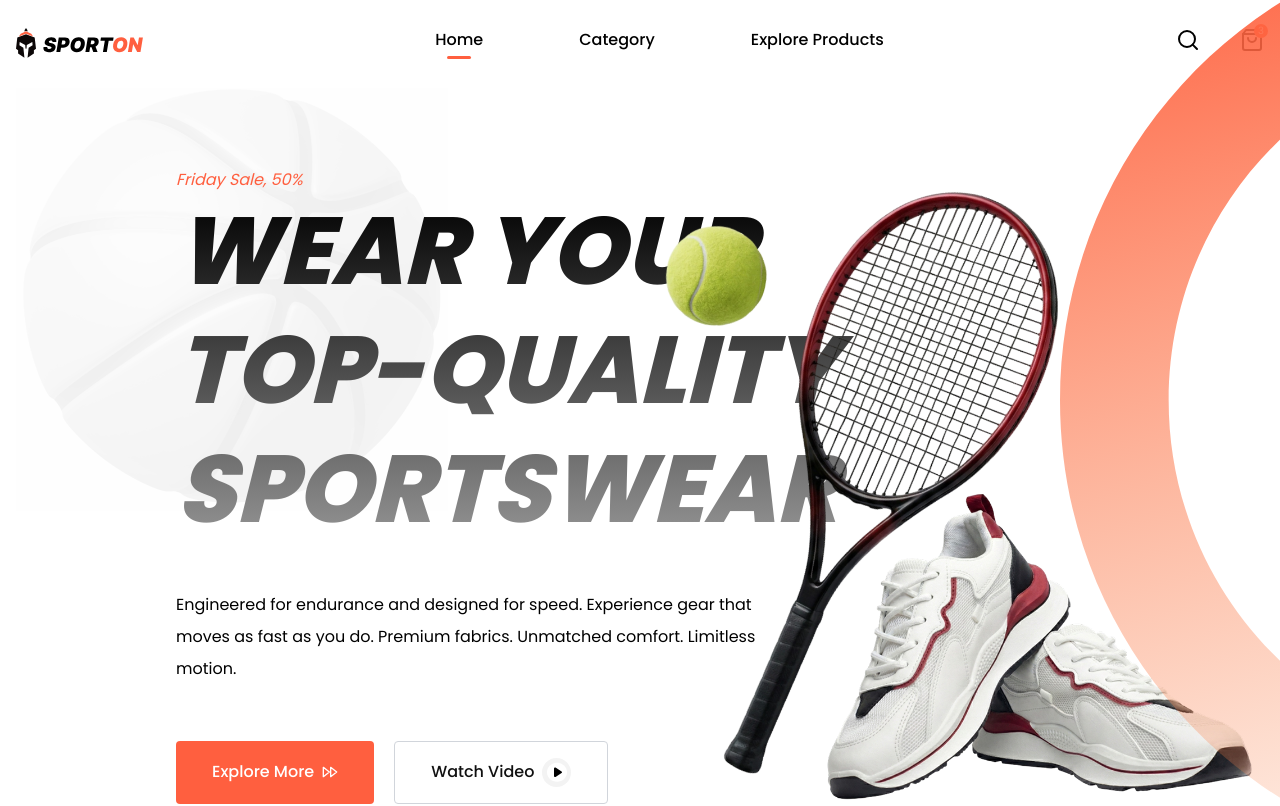
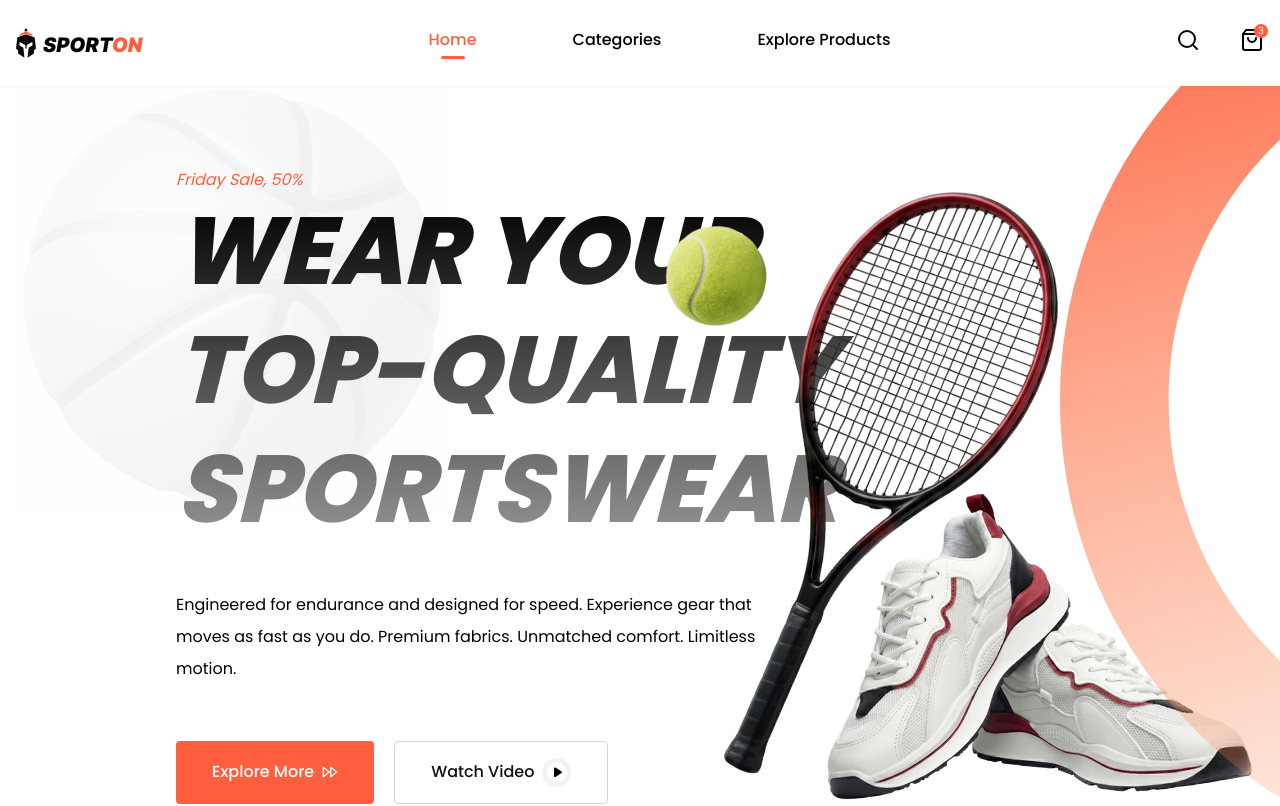
Before and after one commit to melindanurss/sporton-project-aguna-course, a React (Vite) app: page / in a window 1280 px wide. Shown: the top 806 px of the page. Built offline with nearby package versions, Linux system fonts and the light colour scheme.

Commit message:
Interactive header and smooth scroll

```diff
--- a/src/landing/components/layouts/header.jsx
+++ b/src/landing/components/layouts/header.jsx
@@ -1,27 +1,115 @@
-import { FiSearch, FiShoppingBag } from "react-icons/fi";
+import { useState, useEffect } from "react";
+import { FiSearch, FiShoppingBag, FiX } from "react-icons/fi";
 
 const Header = () => {
+  const [activeSection, setActiveSection] = useState("hero-section");
+  const [isSearchOpen, setIsSearchOpen] = useState(false);
+  const [searchQuery, setSearchQuery] = useState("");
+
+  const scrollToSection = (sectionId) => {
+    const section = document.getElementById(sectionId);
+    if (section) {
+      section.scrollIntoView({ behavior: "smooth" });
+      setActiveSection(sectionId);
+    }
+  };
+
+  useEffect(() => {
+    const handleScroll = () => {
+      const sections = ["hero-section", "category-section", "products-section"];
+      const scrollPosition = window.scrollY + 100;
+
+      for (const section of sections) {
+        const element = document.getElementById(section);
+        if (element) {
+          const { offsetTop, offsetHeight } = element;
+          if (scrollPosition >= offsetTop && scrollPosition < offsetTop + offsetHeight) {
+            setActiveSection(section);
+            break;
+          }
+        }
+      }
+    };
+    window.addEventListener("scroll", handleScroll);
+    return () => window.removeEventListener("scroll", handleScroll);
+  }, []);
+
+  const handleSearch = (e) => {
+    e.preventDefault();
+    if (searchQuery.trim()) {
+      const productsSection = document.getElementById("products-section");
+      if (productsSection) {
+        productsSection.scrollIntoView({ behavior: "smooth" });
+        setActiveSection("products-section");
+      }
+      console.log("Searching for:", searchQuery);
+      setSearchQuery("");
+      setIsSearchOpen(false);
+    }
+  };
+
   return (
-    <header>
+    <header className="sticky top-0 z-50 bg-white shadow-sm">
       <div className="flex justify-between gap-10 container mx-auto py-7">
         <img
           src="/src/assets/logo.svg"
           alt="sporton logo"
-          className="w-[127px] h-[30px]"
+          className="w-[127px] h-[30px] cursor-pointer"
+          onClick={() => scrollToSection("hero-section")}
         />
         <nav className="flex gap-24 font-medium">
           <a
-            href="#"
-            className="relative after:content-[''] after:block after:bg-primary after:rounded-full after:h-[3px] after:w-1/2 after:absolute after:left-1/2 after:-translate-x-1/2 after:translate-y-1"
+            href="#hero-section"
+            onClick={(e) => {
+              e.preventDefault();
+              scrollToSection("hero-section");
+            }}
+            className={`relative transition-all duration-300 hover:text-primary ${
+              activeSection === "hero-section"
+                ? "text-primary after:content-[''] after:block after:bg-primary after:rounded-full after:h-[3px] after:w-1/2 after:absolute after:left-1/2 after:-translate-x-1/2 after:translate-y-1"
+                : "text-black-600 after:content-[''] after:block after:bg-transparent after:rounded-full after:h-[3px] after:w-0 after:absolute after:left-1/2 after:-translate-x-1/2 after:translate-y-1 after:transition-all after:duration-300 hover:after:w-1/2 hover:after:bg-primary"
+            }`}
           >
             Home
           </a>
-          <a href="#">Category</a>
-          <a href="#">Explore Products</a>
+          <a
+            href="#category-section"
+            onClick={(e) => {
+              e.preventDefault();
+              scrollToSection("category-section");
+            }}
+            className={`relative transition-all duration-300 hover:text-primary ${
+              activeSection === "category-section"
+                ? "text-primary after:content-[''] after:block after:bg-primary after:rounded-full after:h-[3px] after:w-1/2 after:absolute after:left-1/2 after:-translate-x-1/2 after:translate-y-1"
+                : "text-black-600 after:content-[''] after:block after:bg-transparent after:rounded-full after:h-[3px] after:w-0 after:absolute after:left-1/2 after:-translate-x-1/2 after:translate-y-1 after:transition-all after:duration-300 hover:after:w-1/2 hover:after:bg-primary"
+            }`}
+          >
+            Categories
+          </a>
+          <a
+            href="#products-section"
+            onClick={(e) => {
+              e.preventDefault();
+              scrollToSection("products-section");
+            }}
+            className={`relative transition-all duration-300 hover:text-primary ${
+              activeSection === "products-section"
+                ? "text-primary after:content-[''] after:block after:bg-primary after:rounded-full after:h-[3px] after:w-1/2 after:absolute after:left-1/2 after:-translate-x-1/2 after:translate-y-1"
+                : "text-black-600 after:content-[''] after:block after:bg-transparent after:rounded-full after:h-[3px] after:w-0 after:absolute after:left-1/2 after:-translate-x-1/2 after:translate-y-1 after:transition-all after:duration-300 hover:after:w-1/2 hover:after:bg-primary"
+            }`}
+          >
+            Explore Products
+          </a>
         </nav>
         <div className="flex gap-10">
-          <FiSearch size={24} />
           <div className="relative">
+            <FiSearch
+              size={24}
+              className="cursor-pointer hover:text-primary transition-colors"
+              onClick={() => setIsSearchOpen(true)}
+            />
+          </div>
+          <div className="relative cursor-pointer hover:text-primary transition-colors">
             <FiShoppingBag size={24} />
             <div className="bg-primary rounded-full w-3.5 h-3.5 absolute -top-1 -right-1 text-[10px] text-white text-center leading-[14px]">
               3
@@ -29,6 +117,71 @@ const Header = () => {
           </div>
         </div>
       </div>
+
+      {isSearchOpen && (
+        <div className="fixed inset-0 bg-black/50 z-50 flex items-start justify-center pt-20">
+          <div className="bg-white rounded-2xl w-full max-w-2xl mx-4 shadow-2xl animate-in fade-in slide-in-from-top-4 duration-300">
+            <div className="flex justify-between items-center p-4 border-b">
+              <h3 className="font-semibold text-lg">Search Products</h3>
+              <FiX
+                size={24}
+                className="cursor-pointer hover:text-primary transition-colors"
+                onClick={() => {
+                  setIsSearchOpen(false);
+                  setSearchQuery("");
+                }}
+              />
+            </div>
+            <form onSubmit={handleSearch} className="p-4">
+              <input
+                type="text"
+                value={searchQuery}
+                onChange={(e) => setSearchQuery(e.target.value)}
+                placeholder="Search for sportswear, shoes, accessories..."
+                className="w-full px-4 py-3 border border-gray-300 rounded-xl focus:outline-none focus:border-primary transition-colors"
+                autoFocus
+              />
+              <div className="flex gap-3 mt-4">
+                <button
+                  type="submit"
+                  className="flex-1 bg-primary text-white py-2 rounded-xl hover:bg-primary/85 transition-all hover:scale-105 font-medium"
+                >
+                  Search
+                </button>
+                <button
+                  type="button"
+                  onClick={() => {
+                    setIsSearchOpen(false);
+                    setSearchQuery("");
+                  }}
+                  className="flex-1 bg-gray-100 text-gray-700 py-2 rounded-xl hover:bg-gray-200 transition-all font-medium"
+                >
+                  Cancel
+                </button>
+              </div>
+            </form>
+            <div className="p-4 border-t bg-gray-50 rounded-b-2xl">
+              <p className="text-sm text-gray-500 mb-2">Popular searches:</p>
+              <div className="flex gap-2 flex-wrap">
+                {["Running Shoes", "Football", "Basketball", "Tennis Racket"].map((item) => (
+                  <button
+                    key={item}
+                    onClick={() => {
+                      setSearchQuery(item);
+                      setTimeout(() => {
+                        handleSearch(new Event('submit'));
+                      }, 100);
+                    }}
+                    className="px-3 py-1 bg-white border border-gray-300 rounded-full text-sm hover:border-primary hover:text-primary transition-colors"
+                  >
+                    {item}
+                  </button>
+                ))}
+              </div>
+            </div>
+          </div>
+        </div>
+      )}
     </header>
   );
 };
```
